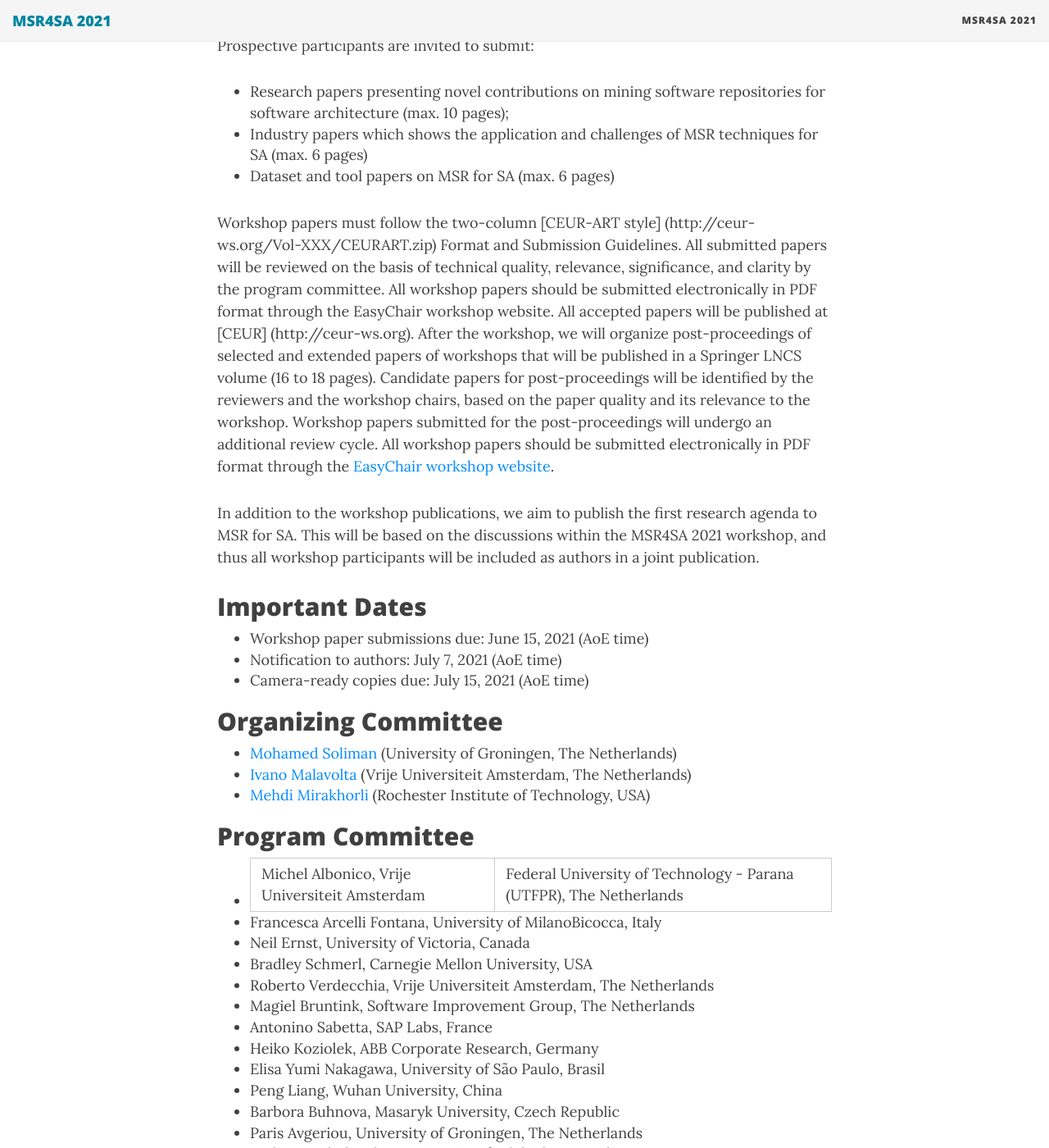
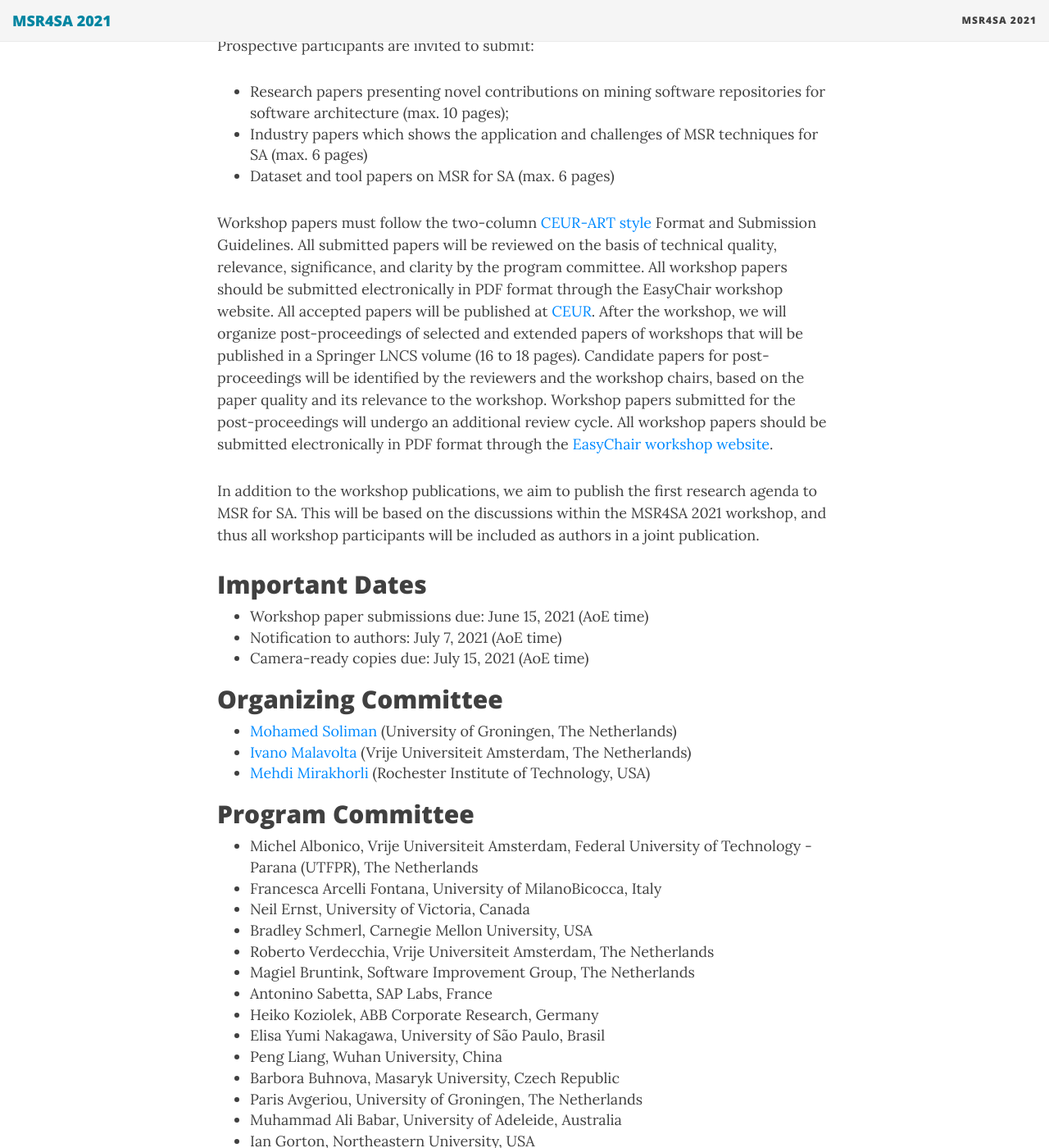
Before and after one commit to MSR4SA/msr4sa.github.io, a Jekyll site: the page built from msr4sa2021.md, in a window 1280 px wide and 1400 px high, scrolled down 2103 px. Shown: the whole window at 82% size. Built offline with Jekyll 4.4.1, drawn with Linux system fonts in a browser that asks for light colours; nearby versions of some CDN libraries.

Commit message:
Fix URL and space issues

```diff
--- a/msr4sa2021.md
+++ b/msr4sa2021.md
@@ -60,7 +60,7 @@ Prospective participants are invited to submit:
 - Industry papers which shows the application and challenges of MSR techniques for SA (max. 6 pages)
 - Dataset and tool papers on MSR for SA (max. 6 pages)
 
-Workshop papers must follow the two-column [CEUR-ART style] (http://ceur-ws.org/Vol-XXX/CEURART.zip) Format and Submission Guidelines. All submitted papers will be reviewed on the basis of technical quality, relevance, significance, and clarity by the program committee. All workshop papers should be submitted electronically in PDF format through the EasyChair workshop website. All accepted papers will be published at [CEUR] (http://ceur-ws.org). After the workshop, we will organize post-proceedings of selected and extended papers of workshops that will be published in a Springer LNCS volume (16 to 18 pages). Candidate papers for post-proceedings will be identified by the reviewers and the workshop chairs, based on the paper quality and its relevance to the workshop. Workshop papers submitted for the post-proceedings will undergo an additional review cycle. All workshop papers should be submitted electronically in PDF format through the  [EasyChair workshop website](https://easychair.org/my/conference?conf=msr4sa2021).
+Workshop papers must follow the two-column [CEUR-ART style](http://ceur-ws.org/Vol-XXX/CEURART.zip) Format and Submission Guidelines. All submitted papers will be reviewed on the basis of technical quality, relevance, significance, and clarity by the program committee. All workshop papers should be submitted electronically in PDF format through the EasyChair workshop website. All accepted papers will be published at [CEUR](http://ceur-ws.org). After the workshop, we will organize post-proceedings of selected and extended papers of workshops that will be published in a Springer LNCS volume (16 to 18 pages). Candidate papers for post-proceedings will be identified by the reviewers and the workshop chairs, based on the paper quality and its relevance to the workshop. Workshop papers submitted for the post-proceedings will undergo an additional review cycle. All workshop papers should be submitted electronically in PDF format through the  [EasyChair workshop website](https://easychair.org/my/conference?conf=msr4sa2021).
 
 In addition to the workshop publications, we aim to publish the first research agenda to MSR for SA. This will be based on the discussions within the MSR4SA 2021 workshop, and thus all workshop participants will be included as authors in a joint publication.
 
@@ -75,7 +75,7 @@ In addition to the workshop publications, we aim to publish the first research a
 - [Mehdi Mirakhorli](http://www.se.rit.edu/~mehdi) (Rochester Institute of Technology, USA)
 
 ## Program Committee
-- Michel Albonico, Vrije Universiteit Amsterdam | Federal University of Technology - Parana (UTFPR), The Netherlands
+- Michel Albonico, Vrije Universiteit Amsterdam, Federal University of Technology - Parana (UTFPR), The Netherlands
 - Francesca Arcelli Fontana, University of MilanoBicocca, Italy
 - Neil Ernst, University of Victoria, Canada
 - Bradley Schmerl, Carnegie Mellon University, USA
```
